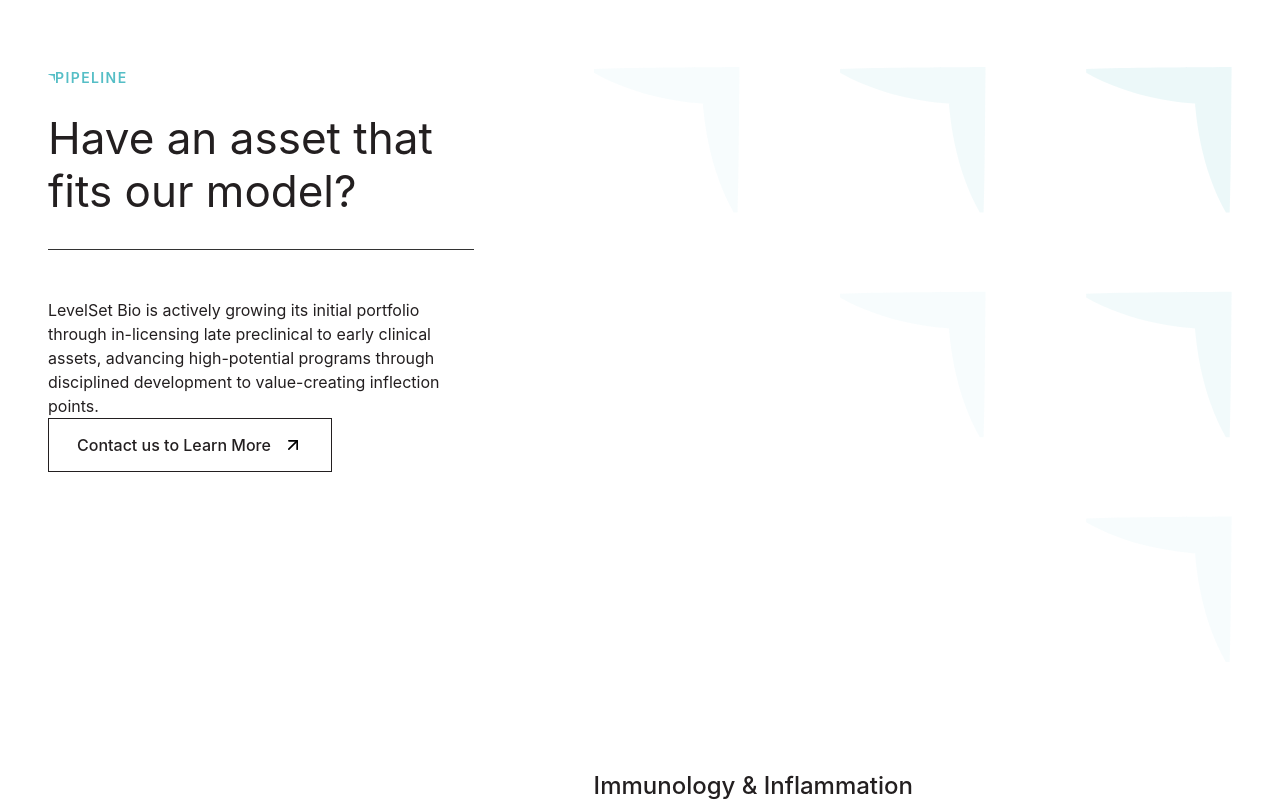
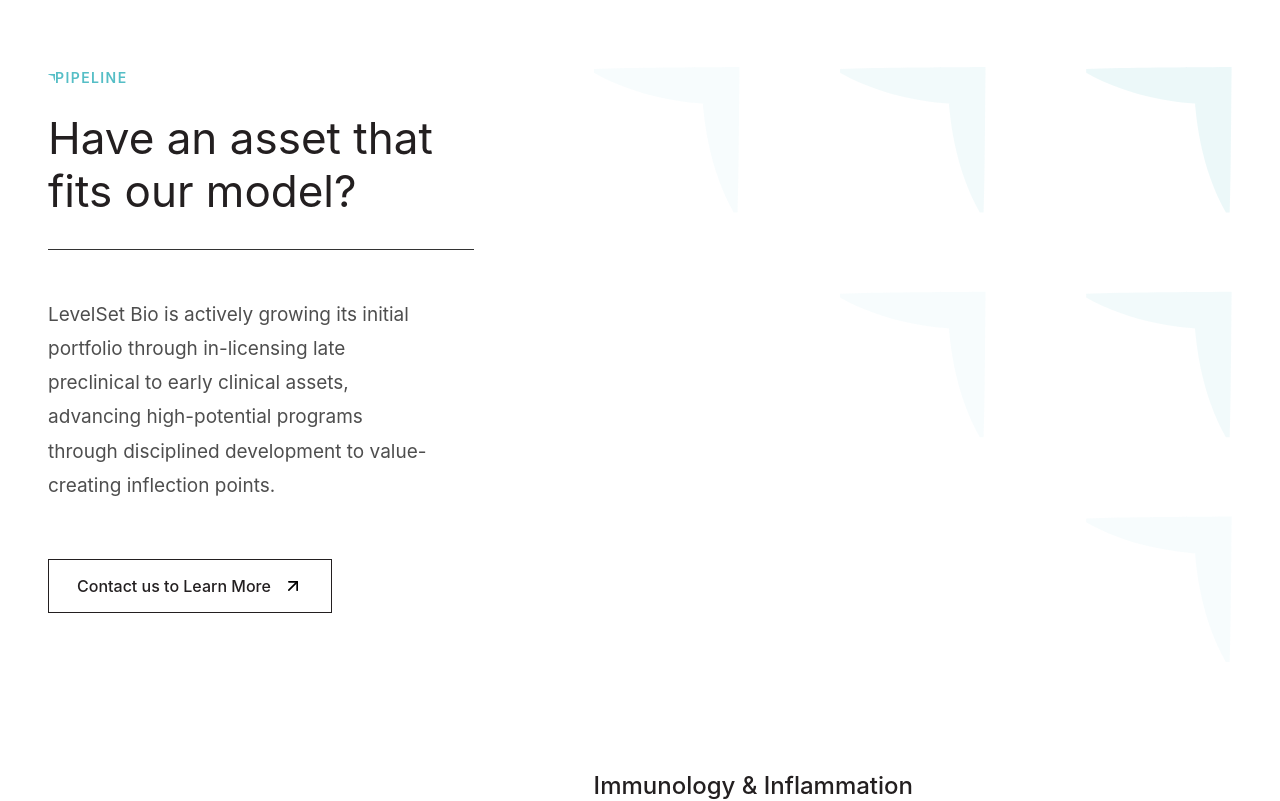
Before and after one commit to arya9779/levelset, a React (Vite) app: page / in a window 1280 px wide. Shown: the part 6078-6879 px from the top of the page. Built offline with nearby package versions, Linux system fonts and the light colour scheme; a web font is replaced by a local one.

Commit message:
style: optimize Pipeline section spacing and typography

```diff
--- a/src/style.css
+++ b/src/style.css
@@ -893,6 +893,15 @@
   display: grid;
   grid-template-columns: 1fr 1.5fr;
   gap: 120px;
+  align-items: start;
+}
+
+.pipeline-sidebar p {
+  font-size: 19px;
+  line-height: 1.8;
+  color: var(--text-muted);
+  margin-bottom: 56px;
+  max-width: 90%;
 }
 
 .pipeline-visual-container {
```
